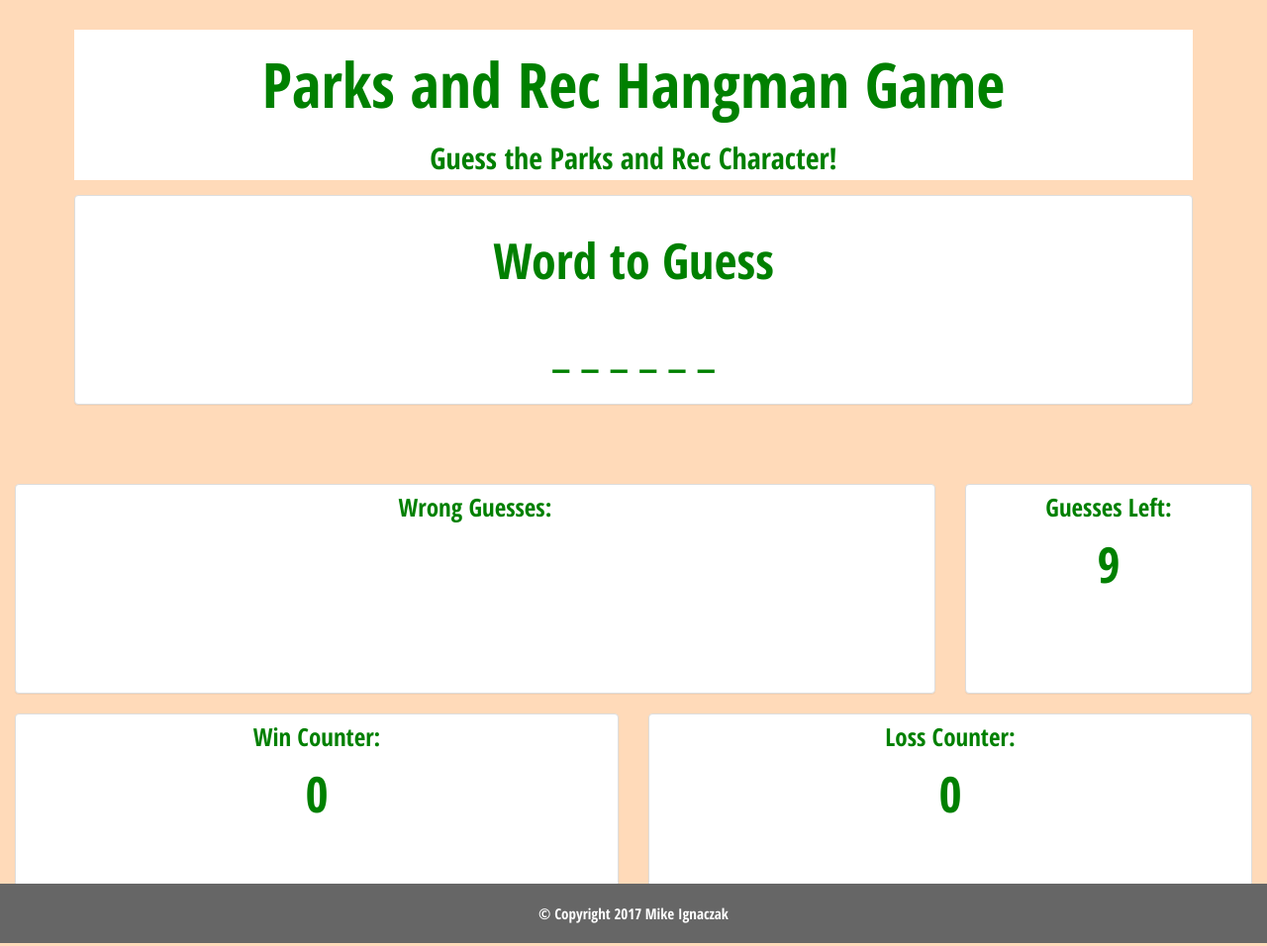
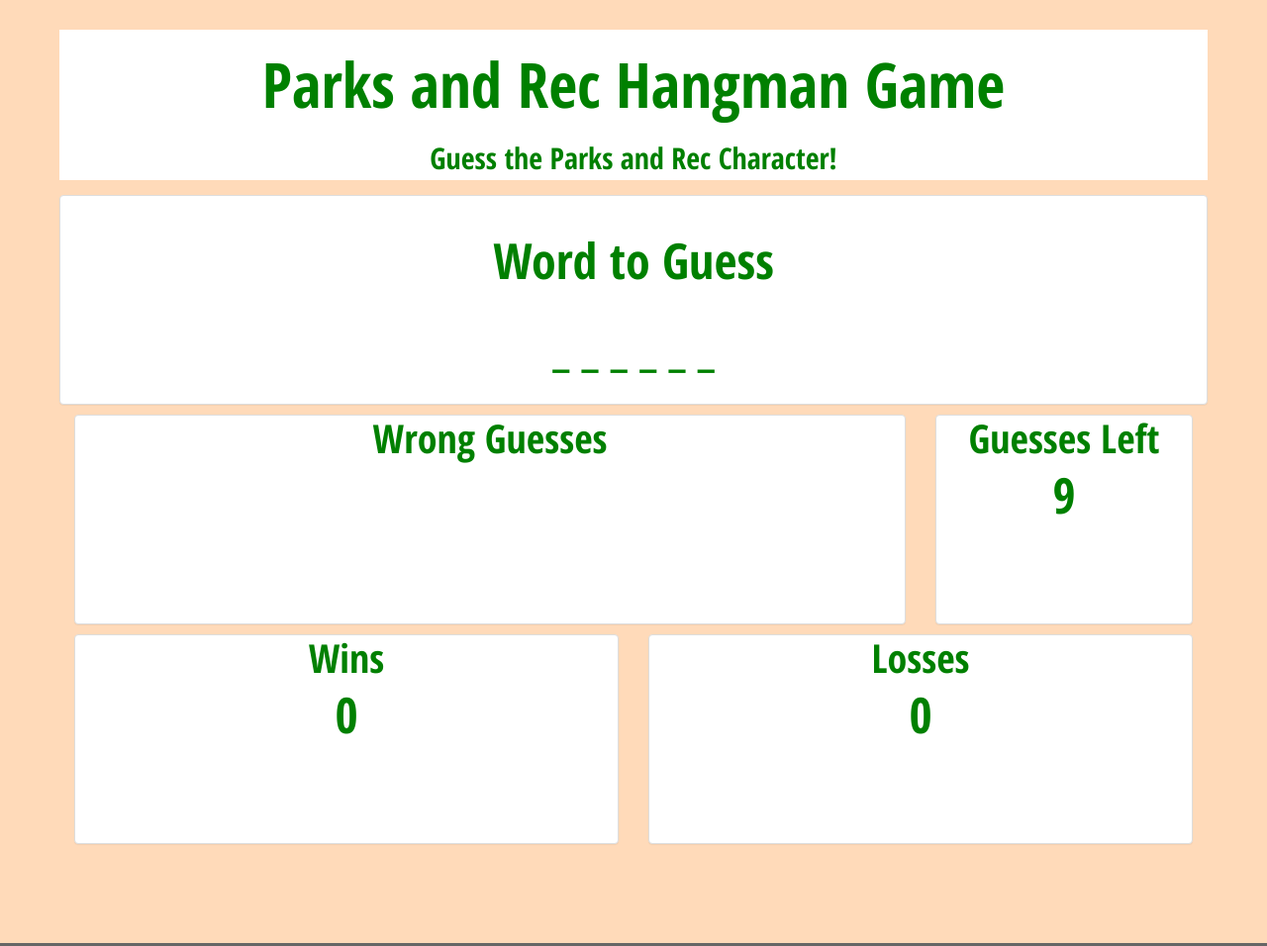
Before and after one commit to iggy788/Hangman-Game, a plain HTML site: page index5.html in a window 1280 px wide. Shown: the top 956 px of the page at 99% size. Drawn offline with nearby package versions, Linux system fonts and the light colour scheme.

Commit message:
last one

```diff
--- a/assets/css/style.css
+++ b/assets/css/style.css
@@ -62,7 +62,7 @@ h2 {
 }
 
 .panel-body {
-    font-size: 25px;
+    font-size: 40px;
     text-align: center;
     margin: 10px auto;
     height: 200px;
@@ -102,7 +102,7 @@ h2 {
 }
 
 .panel {
-    margin-bottom: 20px;
+    margin-bottom: 10px;
     background-color: #fff;
     border-radius: 4px;
     -webkit-box-shadow: 0 1px 1px rgba(0, 0, 0, .05);
--- a/assets/javascript/game2.js
+++ b/assets/javascript/game2.js
@@ -1,7 +1,7 @@
 // GLOBAL VARIABLES
 // -----------------------------------------------------------------------------------------------
 var wordList = ['ron', 'ben', 'tom', 'april', 'andy', 'leslie', 'ann', 'donna'];
-var chosenWord = "";
+var chosenWord = '';
 var lettersInWord = [];
 var numBlanks = 0;
 var blanksAndSuccesses = [];
@@ -12,11 +12,13 @@ var winCount = 0;
 var lossCount = 0;
 var guessesLeft = 9;
 
+var debug = true;
+
 // FUNCTIONS
 // -----------------------------------------------------------------------------------------------
 function startGame() {
     chosenWord = wordList[Math.floor(Math.random() * wordList.length)];
-    lettersInWord = chosenWord.split("");
+    lettersInWord = chosenWord.split('');
     numBlanks = lettersInWord.length;
 
     // Reset
@@ -26,20 +28,16 @@ function startGame() {
 
     // Generate underscores for blanks and successes
     for (var i = 0; i < numBlanks; i++) {
-        blanksAndSuccesses.push("_");
+        blanksAndSuccesses.push('_');
     }
 
     // Change HTML
-    document.getElementById("wordToGuess").innerHTML = blanksAndSuccesses.join(" ");
-    document.getElementById("numGuesses").innerHTML = guessesLeft;
-    document.getElementById("winCounter").innerHTML = winCount;
-    document.getElementById("lossCounter").innerHTML = lossCount;
-
-    // Testing
-    console.log(chosenWord);
-    console.log(lettersInWord);
-    console.log(numBlanks);
-    console.log(blanksAndSuccesses);
+    document.getElementById('wordToGuess').innerHTML = blanksAndSuccesses.join(
+        ' '
+    );
+    document.getElementById('numGuesses').innerHTML = guessesLeft;
+    document.getElementById('winCounter').innerHTML = winCount;
+    document.getElementById('lossCounter').innerHTML = lossCount;
 }
 
 function checkLetters(letter) {
@@ -64,19 +62,28 @@ function checkLetters(letter) {
 }
 
 function roundComplete() {
-    console.log('Win Count: ' + winCount + ' | Loss Count: ' + lossCount + ' | Guesses Left: ' + guessesLeft);
+    console.log(
+        'Win Count: ' +
+        winCount +
+        ' | Loss Count: ' +
+        lossCount +
+        ' | Guesses Left: ' +
+        guessesLeft
+    );
 
     // Update HTML to say guesses left
-    document.getElementById("numGuesses").innerHTML = guessesLeft;
-    document.getElementById("wordToGuess").innerHTML = blanksAndSuccesses.join(" ");
-    document.getElementById("wrongGuesses").innerHTML = wrongLetters.join(" ");
+    document.getElementById('numGuesses').innerHTML = guessesLeft;
+    document.getElementById('wordToGuess').innerHTML = blanksAndSuccesses.join(
+        ' '
+    );
+    document.getElementById('wrongGuesses').innerHTML = wrongLetters.join(' ');
 
     // Check if user won
     if (lettersInWord.toString() == blanksAndSuccesses.toString()) {
-        winCount++
-        alert("You Won!");
+        winCount++;
+        alert('You Won!');
 
-        document.getElementById("winCounter").innerHTML = winCount;
+        document.getElementById('winCounter').innerHTML = winCount;
 
         startGame();
     } else if (guessesLeft == 0) {
@@ -89,6 +96,17 @@ function roundComplete() {
         startGame();
     }
 }
+// DEBUGGING PROCESS
+// -----------------------------------------------------------------------------------------------
+// Testing
+console.log(chosenWord);
+console.log(lettersInWord);
+console.log(numBlanks);
+console.log(blanksAndSuccesses);
+
+function debug(inDebugString) {
+    console.log(inDebugString);
+}
 // MAIN PROCESS
 // -----------------------------------------------------------------------------------------------
 startGame();
@@ -100,4 +118,4 @@ document.onkeyup = function(event) {
     roundComplete();
 
     console.log(letterGuessed);
-}
+};
--- a/index5.html
+++ b/index5.html
@@ -19,11 +19,10 @@
 
 <body>
     <div class="container">
-
+        <div class="row">
             <div class="jumbotron">
                 <h1>Parks and Rec Hangman Game</h1>
                 <p>Guess the Parks and Rec Character!</p>
-
 
                 <div class="panel panel-default">
                     <div class="panel-body">
@@ -32,13 +31,11 @@
                         </h3>
                     </div>
                 </div>
-        </div>
-    </div>
 
                 <div class="col-md-9">
                     <div class="panel panel-default">
                         <div class="panel-body">
-                Wrong Guesses: <span id="wrongGuesses"></span>
+                            Wrong Guesses<span id="wrongGuesses"></span>
                         </div>
                     </div>
                 </div>
@@ -46,7 +43,7 @@
                 <div class="col-md-3">
                     <div class="panel panel-default">
                         <div class="panel-body">
-                Guesses Left: <span id="numGuesses"></span>
+                            Guesses Left<span id="numGuesses"></span>
                         </div>
                     </div>
                 </div>
@@ -54,7 +51,7 @@
                 <div class="col-md-6">
                     <div class="panel panel-default">
                         <div class="panel-body">
-                Win Counter: <span id="winCounter"></span>
+                            Wins<span id="winCounter"></span>
                         </div>
                     </div>
                 </div>
@@ -62,7 +59,8 @@
                 <div class="col-md-6">
                     <div class="panel panel-default">
                         <div class="panel-body">
-                Loss Counter: <span id="lossCounter"></span>
+                            Losses<span id="lossCounter"></span>
+                        </div>
                     </div>
                 </div>
             </div>
@@ -76,6 +74,8 @@
             </footer>
             <!-- End of footer -->
 
+        </div>
+    </div>
     <script src="assets/javascript/game2.js"></script>
 </body>
 
```
Lines whose indentation alone changed are shown as unchanged.
